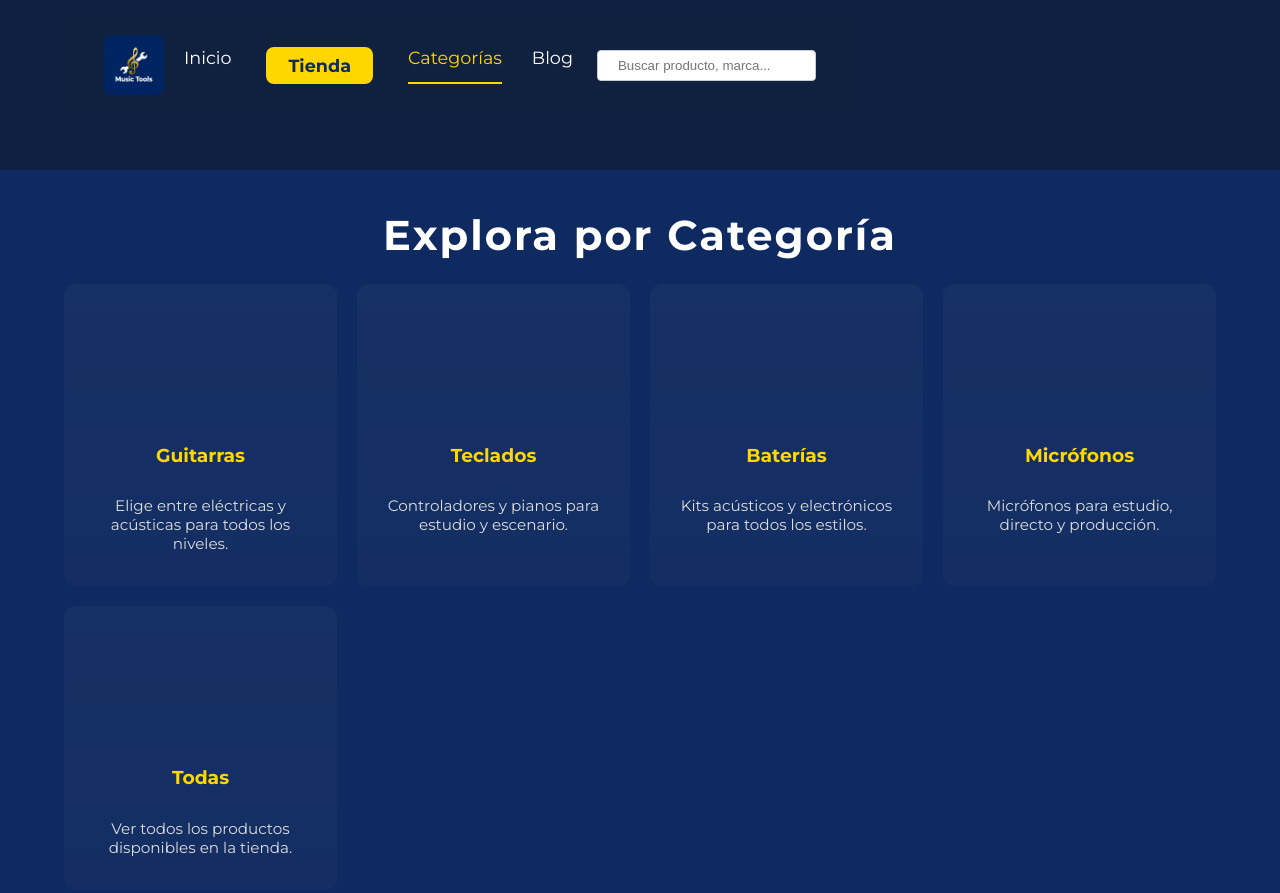
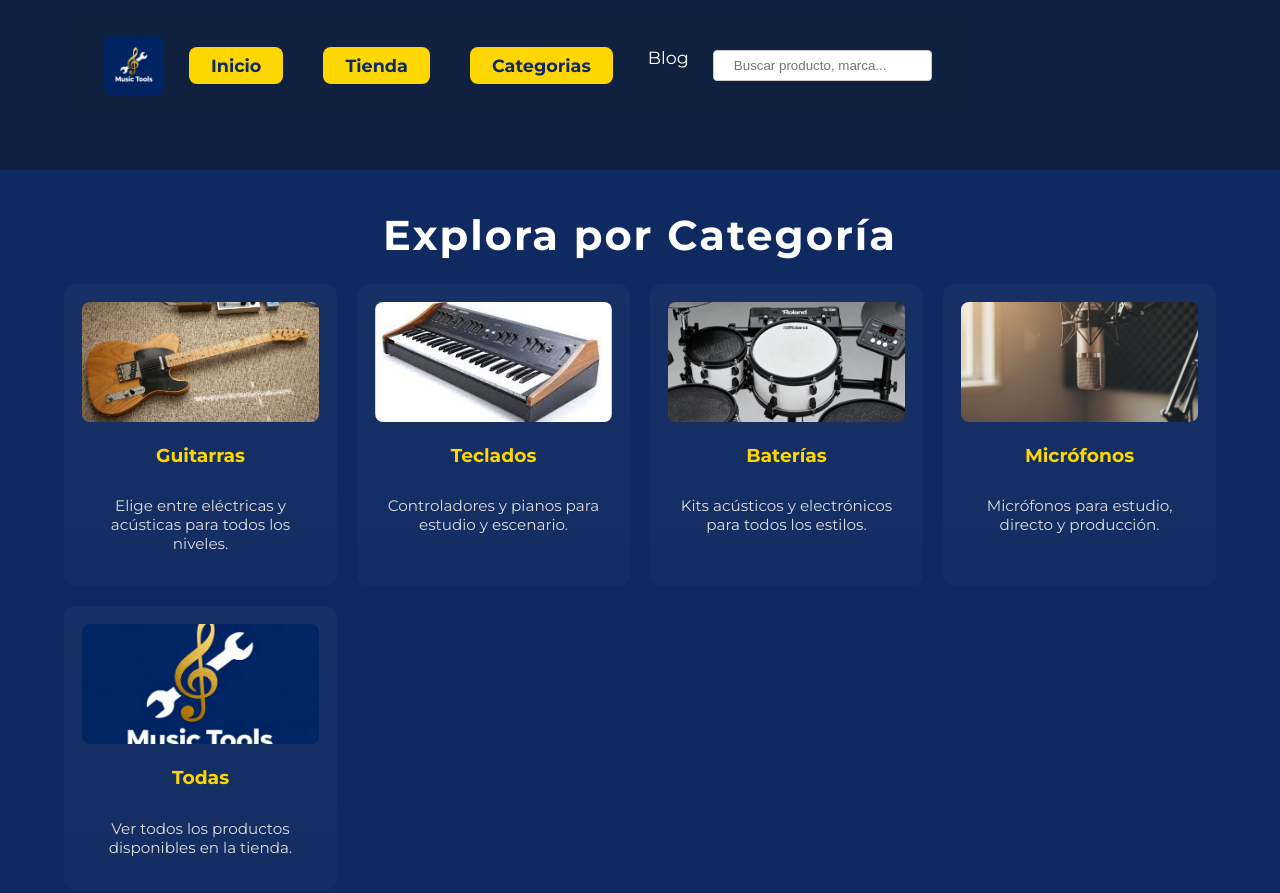
Before and after one commit to johnmesa-cell/e-commerce, a plain HTML site: page categories.html in a window 1280 px wide. Shown: the top 893 px of the page. Drawn offline with Linux system fonts and the light colour scheme.

Commit message:
conbio en los botones del menú

```diff
--- a/categories.html
+++ b/categories.html
@@ -12,9 +12,9 @@
     <div class="nav-bar">
       <div class="logo"></div>
       <nav>
-        <a href="index.html">Inicio</a>
-        <button class="menu-btn" onclick="window.location.href='tienda.html'">Tienda</button>
-        <a href="categories.html" class="active">Categorías</a>
+        <button class="menu-btn" onclick="window.location.href='/index.html'">Inicio</button>
+        <button class="menu-btn" onclick="window.location.href='/tienda.html'">Tienda</button>
+        <button class="menu-btn" onclick="window.location.href='/categories.html'">Categorias</button>
         <a href="blog.html">Blog</a>
       </nav>
       <div style="margin-left: auto;">
@@ -28,31 +28,31 @@
 
     <section class="categories-grid">
       <a class="category-card" href="tienda.html?category=guitarras" aria-label="Guitarras">
-        <div class="category-card-img" style="background-image:url('assets/images/guitarras.jpg')"></div>
+        <div class="category-card-img" style="background-image:url('assets/images/Fender\ Telecaster.jpg')"></div>
         <h3>Guitarras</h3>
         <p>Elige entre eléctricas y acústicas para todos los niveles.</p>
       </a>
 
       <a class="category-card" href="tienda.html?category=teclados" aria-label="Teclados">
-        <div class="category-card-img" style="background-image:url('assets/images/teclados.jpg')"></div>
+        <div class="category-card-img" style="background-image:url('assets/images/Yamaha\ PSR-E363.jpg')"></div>
         <h3>Teclados</h3>
         <p>Controladores y pianos para estudio y escenario.</p>
       </a>
 
       <a class="category-card" href="tienda.html?category=baterias" aria-label="Baterías">
-        <div class="category-card-img" style="background-image:url('assets/images/baterias.jpg')"></div>
+        <div class="category-card-img" style="background-image:url('assets/images/Roland\ TD-1DMK.png')"></div>
         <h3>Baterías</h3>
         <p>Kits acústicos y electrónicos para todos los estilos.</p>
       </a>
 
       <a class="category-card" href="tienda.html?category=microfonos" aria-label="Micrófonos">
-        <div class="category-card-img" style="background-image:url('assets/images/microfonos.jpg')"></div>
+        <div class="category-card-img" style="background-image:url('assets/images/Shure\ SM58.png')"></div>
         <h3>Micrófonos</h3>
         <p>Micrófonos para estudio, directo y producción.</p>
       </a>
 
       <a class="category-card" href="tienda.html?category=all" aria-label="Todas las categorías">
-        <div class="category-card-img" style="background-image:url('assets/images/all.jpg')"></div>
+        <div class="category-card-img" style="background-image:url('assets/images/logo\ Music\ Tools.png')"></div>
         <h3>Todas</h3>
         <p>Ver todos los productos disponibles en la tienda.</p>
       </a>
```
Also changed, not shown: blog.html (+3 -3 lines), index.html (+1 -1 lines).
